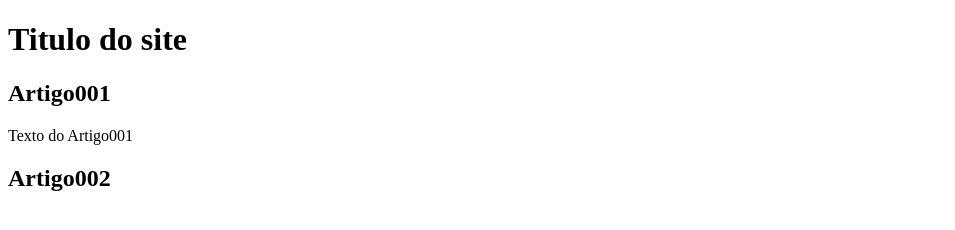
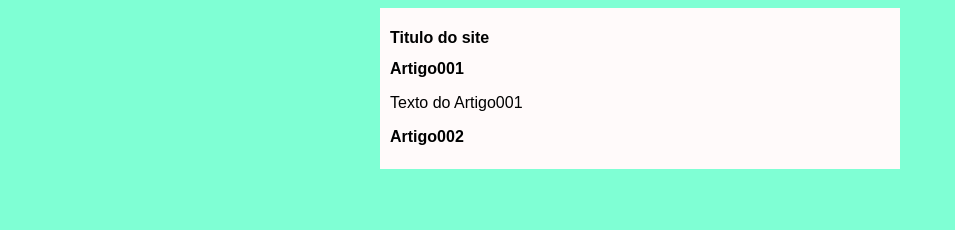
Before and after one commit to VicttorD/Projeto-site, a plain HTML site: page index.html in a window 1280 px wide. Shown: the whole page, without its empty margins (0-955 px from the left). Drawn offline with Linux system fonts and the light colour scheme.

Commit message:
Iniciei o designer

```diff
--- /dev/null
+++ b/estilos/style.css
@@ -0,0 +1,18 @@
+* {
+    font-family: Arial, Helvetica, sans-serif;
+    font-size: 16px
+}
+
+body{
+background-color: aquamarine;
+
+
+}
+
+main{
+    background-color: snow;
+width: 500px;
+margin:auto;
+padding: 10px;
+box-shadow: 3px 3px 5px blac ;
+}
--- a/index.html
+++ b/index.html
@@ -5,6 +5,7 @@
     <meta http-equiv="X-UA-Compatible" content="IE=edge">
     <meta name="viewport" content="width=device-width, initial-scale=1.0">
     <title>Titulo do site</title>
+    <link rel="stylesheet" href="estilos/style.css">
 </head>
 <body>
     <main>
```
